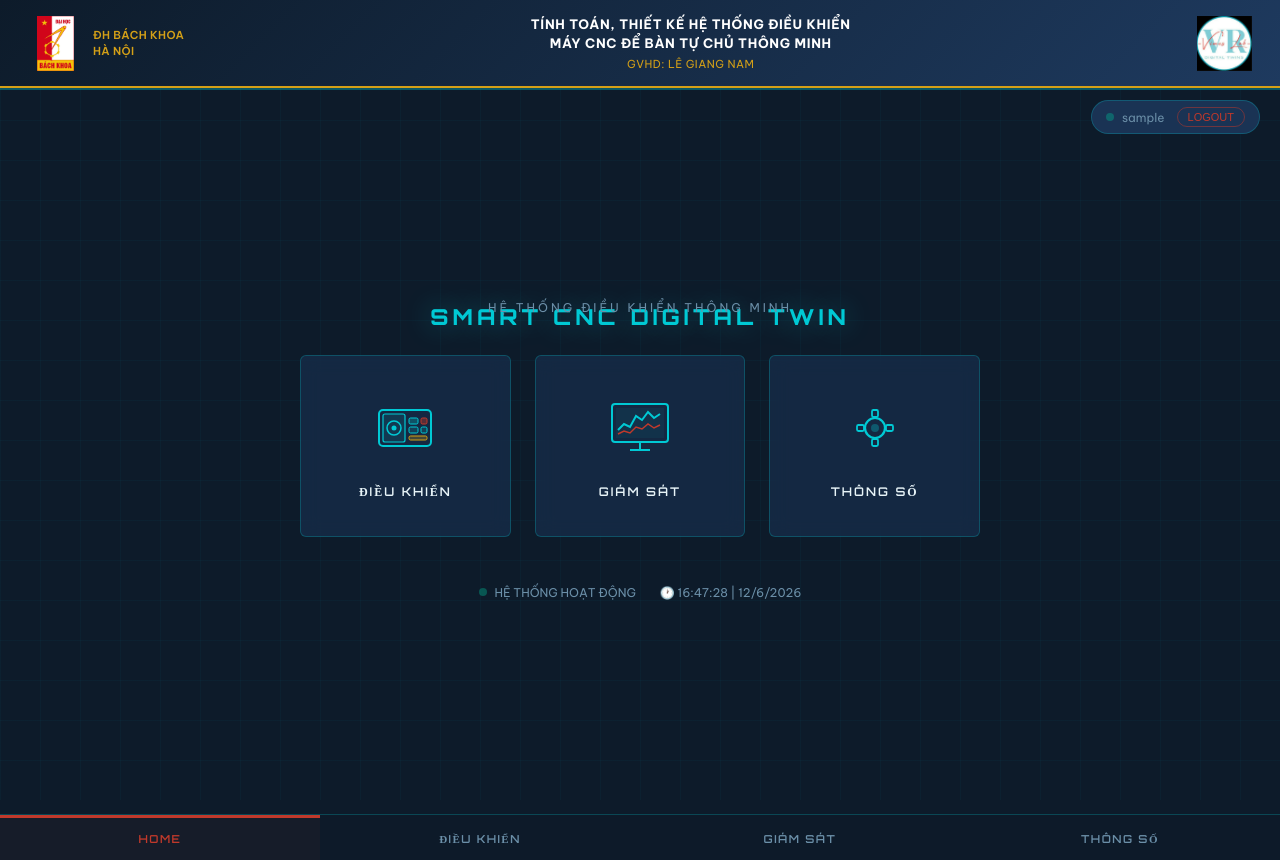
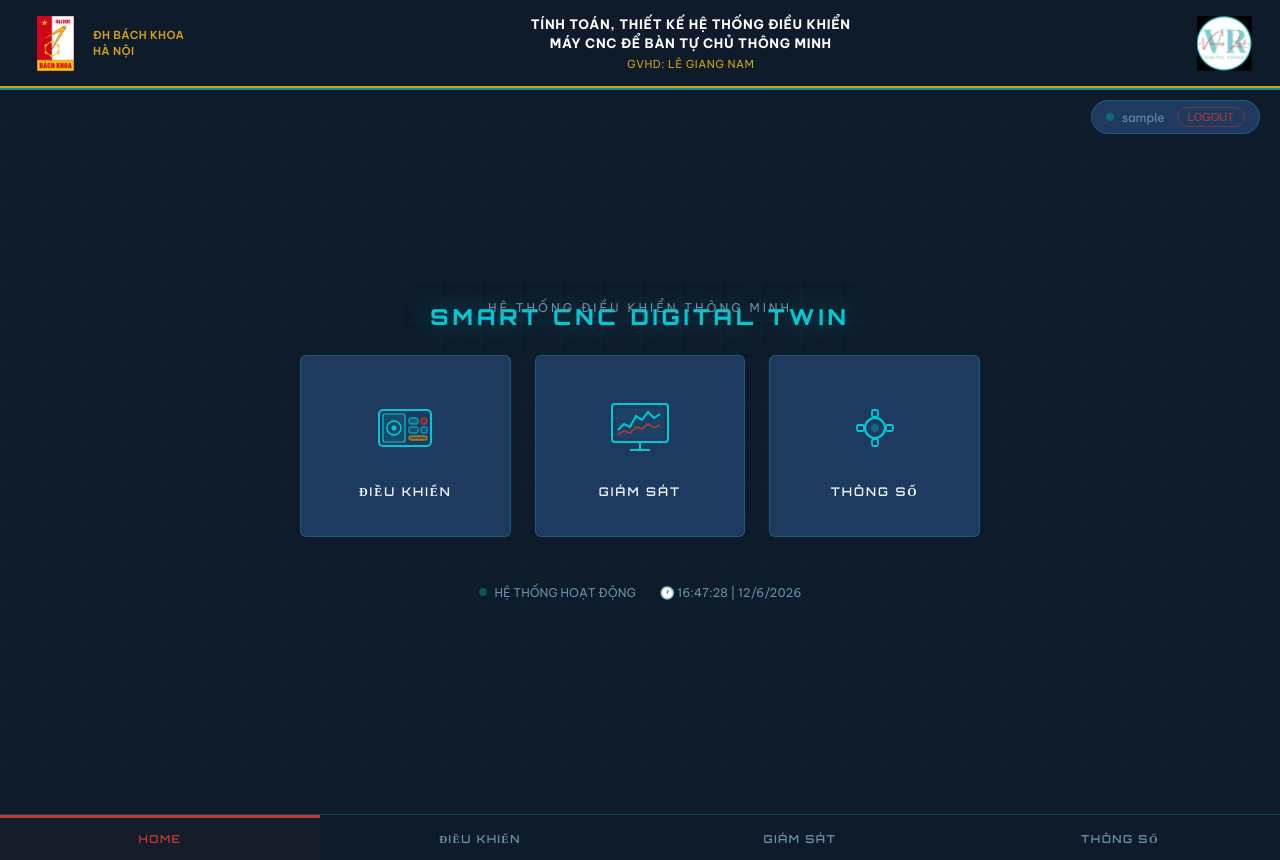
Before and after one commit to Shang-chi41/Global, a Flask app: page / in a window 1280 px wide. Run offline with Flask 3, Linux system fonts and the light colour scheme; the visitor is signed in with stand-in values (Sample User, id 1); data that the repository does not hold is empty.

Commit message:
Update base.html

```diff
--- a/templates/base.html
+++ b/templates/base.html
@@ -36,148 +36,231 @@
             pointer-events:none; z-index:0;
         }
 
-        /* HEADER */
+        /* ===== HEADER ===== */
         .header {
-            background:linear-gradient(135deg,#0d1b2a 0%,#1e3a5f 100%);
-            border-bottom:2px solid var(--gold);
-            padding:0 28px;
-            display:flex; align-items:center; justify-content:space-between;
-            height:88px; flex-shrink:0; position:relative; z-index:10;
+            background: var(--navy);
+            border-bottom: 2px solid var(--gold);
+            padding: 0 28px;
+            display: flex;
+            align-items: center;
+            justify-content: space-between;
+            height: 88px;
+            flex-shrink: 0;
+            position: relative;
+            z-index: 10;
         }
         .header::after {
-            content:''; position:absolute; bottom:-4px; left:0; right:0;
-            height:2px; background:var(--cyan); opacity:.35;
+            content: '';
+            position: absolute;
+            bottom: -4px;
+            left: 0;
+            right: 0;
+            height: 2px;
+            background: var(--cyan);
+            opacity: .7;
         }
 
-        .logo-bk { display:flex; align-items:center; gap:10px; }
+        .logo-bk { display: flex; align-items: center; gap: 10px; }
         .logo-bk-text {
-            font-size:11px; font-weight:600; color:var(--gold);
-            line-height:1.5; text-transform:uppercase; letter-spacing:.4px;
+            font-size: 11px;
+            font-weight: 600;
+            color: var(--gold);
+            line-height: 1.5;
+            text-transform: uppercase;
+            letter-spacing: .4px;
         }
-        .header-center { text-align:center; flex:1; padding:0 16px; }
+        .header-center { text-align: center; flex: 1; padding: 0 16px; }
         .header-center .main-title {
-            font-weight:700; font-size:13px; color:var(--white);
-            text-transform:uppercase; letter-spacing:.7px; line-height:1.45;
+            font-weight: 700;
+            font-size: 13px;
+            color: var(--white);
+            text-transform: uppercase;
+            letter-spacing: .7px;
+            line-height: 1.45;
         }
         .header-center .sub-title {
-            font-size:11px; color:var(--gold); margin-top:4px; letter-spacing:.5px;
+            font-size: 11px;
+            color: var(--gold);
+            margin-top: 4px;
+            letter-spacing: .5px;
         }
 
-        /* NAVBAR */
+        /* ===== NAVBAR ===== */
         .navbar {
-            background:rgba(13,27,42,.95);
-            border-top:1px solid var(--border);
-            display:flex;
-            flex-shrink:0;
-            margin-top:auto;
+            background: var(--navy);
+            border-top: 1px solid var(--border);
+            display: flex;
+            flex-shrink: 0;
+            margin-top: auto;
         }
         .nav-link {
-            flex:1; text-align:center; padding:14px 8px;
-            font-family:'Orbitron'; font-size:11px; font-weight:600;
-            letter-spacing:1.5px; color:#6b8fa8;
-            text-decoration:none; text-transform:uppercase;
-            border-top:3px solid transparent;
-            transition:.2s;
+            flex: 1;
+            text-align: center;
+            padding: 14px 8px;
+            font-family: 'Orbitron';
+            font-size: 11px;
+            font-weight: 600;
+            letter-spacing: 1.5px;
+            color: #6b8fa8;
+            text-decoration: none;
+            text-transform: uppercase;
+            border-top: 3px solid transparent;
+            transition: .2s;
         }
-        .nav-link:hover { color:var(--cyan); background:rgba(0,201,212,.05); }
+        .nav-link:hover {
+            color: var(--cyan);
+            background: rgba(0,201,212,.05);
+        }
         .nav-link.active {
-            color:var(--red);
-            border-top-color:var(--red);
-            background:rgba(192,57,43,.05);
+            color: var(--red);
+            border-top-color: var(--red);
+            background: rgba(192,57,43,.05);
         }
 
-        /* CONTENT */
+        /* ===== CONTENT ===== */
         .content {
-            flex:1; position:relative; z-index:1;
-            padding:32px 28px;
+            flex: 1;
+            position: relative;
+            z-index: 1;
+            padding: 32px 28px;
         }
 
-        /* HOME PAGE */
+        /* ===== HOME PAGE ===== */
         .home-wrapper {
-            display:flex; flex-direction:column;
-            align-items:center; justify-content:center;
-            min-height:calc(100vh - 88px - 50px);
-            gap:40px;
+            display: flex;
+            flex-direction: column;
+            align-items: center;
+            justify-content: center;
+            min-height: calc(100vh - 88px - 50px);
+            gap: 40px;
         }
 
         .home-title {
-            font-family:'Orbitron'; font-size:22px; font-weight:800;
-            color:var(--cyan); letter-spacing:4px; text-align:center;
-            text-shadow:0 0 30px rgba(0,201,212,.4);
-            animation:glowPulse 3s ease-in-out infinite;
+            font-family: 'Orbitron';
+            font-size: 22px;
+            font-weight: 800;
+            color: var(--cyan);
+            letter-spacing: 4px;
+            text-align: center;
+            text-shadow: 0 0 30px rgba(0,201,212,.4);
+            animation: glowPulse 3s ease-in-out infinite;
         }
         @keyframes glowPulse {
-            0%,100% { text-shadow:0 0 20px rgba(0,201,212,.3); }
-            50%      { text-shadow:0 0 40px rgba(0,201,212,.7); }
+            0%,100% { text-shadow: 0 0 20px rgba(0,201,212,.3); }
+            50%      { text-shadow: 0 0 40px rgba(0,201,212,.7); }
         }
         .home-subtitle {
-            font-size:12px; color:#6b8fa8; letter-spacing:3px;
-            text-align:center; margin-top:-30px;
+            font-size: 12px;
+            color: #6b8fa8;
+            letter-spacing: 3px;
+            text-align: center;
+            margin-top: -30px;
         }
 
         .menu-grid {
-            display:grid; grid-template-columns:repeat(3,1fr);
-            gap:24px; max-width:680px; width:100%;
+            display: grid;
+            grid-template-columns: repeat(3, 1fr);
+            gap: 24px;
+            max-width: 680px;
+            width: 100%;
         }
 
         .menu-card {
-            background:rgba(30,58,95,.45);
-            border:1px solid var(--border);
-            border-radius:6px; padding:36px 20px;
-            text-align:center; cursor:pointer;
-            text-decoration:none; color:var(--white);
-            display:flex; flex-direction:column;
-            align-items:center; gap:16px;
-            transition:.3s; position:relative; overflow:hidden;
-            backdrop-filter:blur(10px);
+            background: var(--steel);
+            border: 1px solid var(--border);
+            border-radius: 6px;
+            padding: 36px 20px;
+            text-align: center;
+            cursor: pointer;
+            text-decoration: none;
+            color: var(--white);
+            display: flex;
+            flex-direction: column;
+            align-items: center;
+            gap: 16px;
+            transition: .3s;
+            position: relative;
+            overflow: hidden;
+            backdrop-filter: blur(10px);
         }
         .menu-card::before {
-            content:''; position:absolute; inset:0;
-            background:linear-gradient(135deg, transparent 40%, rgba(0,201,212,.05));
-            opacity:0; transition:.3s;
+            content: '';
+            position: absolute;
+            inset: 0;
+            background: linear-gradient(135deg, transparent 40%, rgba(0,201,212,.05));
+            opacity: 0;
+            transition: .3s;
         }
-        .menu-card:hover { border-color:var(--cyan); transform:translateY(-4px);
-            box-shadow:0 12px 40px rgba(0,201,212,.15); }
-        .menu-card:hover::before { opacity:1; }
-        .menu-card:hover .card-icon { transform:scale(1.1); filter:drop-shadow(0 0 12px var(--cyan)); }
+        .menu-card:hover {
+            border-color: var(--cyan);
+            transform: translateY(-4px);
+            box-shadow: 0 12px 40px rgba(0,201,212,.15);
+        }
+        .menu-card:hover::before { opacity: 1; }
+        .menu-card:hover .card-icon { transform: scale(1.1); filter: drop-shadow(0 0 12px var(--cyan)); }
 
-        .card-icon { transition:.3s; }
+        .card-icon { transition: .3s; }
         .card-label {
-            font-family:'Orbitron'; font-size:12px; font-weight:600;
-            letter-spacing:2px; color:var(--light); text-transform:uppercase;
+            font-family: 'Orbitron';
+            font-size: 12px;
+            font-weight: 600;
+            letter-spacing: 2px;
+            color: var(--light);
+            text-transform: uppercase;
         }
 
         .menu-card::after {
-            content:''; position:absolute;
-            top:8px; right:8px; width:12px; height:12px;
-            border-top:2px solid var(--cyan); border-right:2px solid var(--cyan);
-            opacity:0; transition:.3s;
+            content: '';
+            position: absolute;
+            top: 8px;
+            right: 8px;
+            width: 12px;
+            height: 12px;
+            border-top: 2px solid var(--cyan);
+            border-right: 2px solid var(--cyan);
+            opacity: 0;
+            transition: .3s;
         }
-        .menu-card:hover::after { opacity:1; }
+        .menu-card:hover::after { opacity: 1; }
 
-        /* USER BADGE */
+        /* ===== USER BADGE ===== */
         .user-badge {
-            position:fixed; top:100px; right:20px;
-            background:rgba(30,58,95,.8);
-            border:1px solid var(--border);
-            border-radius:20px; padding:6px 14px;
-            font-size:12px; color:#6b8fa8;
-            display:flex; align-items:center; gap:8px;
-            z-index:20; backdrop-filter:blur(10px);
+            position: fixed;
+            top: 100px;
+            right: 20px;
+            background: var(--steel);
+            border: 1px solid var(--border);
+            border-radius: 20px;
+            padding: 6px 14px;
+            font-size: 12px;
+            color: #6b8fa8;
+            display: flex;
+            align-items: center;
+            gap: 8px;
+            z-index: 20;
+            backdrop-filter: blur(10px);
         }
         .user-dot {
-            width:8px; height:8px; border-radius:50%;
-            background:#00b894; animation:pulse 2s infinite;
+            width: 8px;
+            height: 8px;
+            border-radius: 50%;
+            background: #00b894;
+            animation: pulse 2s infinite;
         }
-        @keyframes pulse { 50%{opacity:.3} }
+        @keyframes pulse { 50% { opacity: .3 } }
 
         .logout-btn {
-            background:transparent; border:1px solid rgba(192,57,43,.5);
-            color:var(--red); font-size:11px; padding:3px 10px;
-            border-radius:10px; cursor:pointer;
-            transition:.2s; margin-left:4px;
+            background: transparent;
+            border: 1px solid rgba(192,57,43,.5);
+            color: var(--red);
+            font-size: 11px;
+            padding: 3px 10px;
+            border-radius: 10px;
+            cursor: pointer;
+            transition: .2s;
+            margin-left: 4px;
         }
-        .logout-btn:hover { background:var(--red); color:white; }
+        .logout-btn:hover { background: var(--red); color: white; }
     </style>
 </head>
 <body>
@@ -185,10 +268,7 @@
 <!-- HEADER -->
 <header class="header">
     <div class="logo-bk">
-        <img src="/static/images/hust_logo.png"
-     alt="ĐHBK Hà Nội"
-     style="width:55px;height:55px;object-fit:contain;"
-     onerror="this.src='https://via.placeholder.com/55x55?text=HUST'">
+        <img src="/static/images/hust_logo.png" alt="ĐHBK Hà Nội" style="width:55px;height:55px;object-fit:contain;" onerror="this.src='https://via.placeholder.com/55x55?text=HUST'">
         <div class="logo-bk-text">ĐH Bách Khoa<br>Hà Nội</div>
     </div>
     <div class="header-center">
@@ -310,10 +390,11 @@ function loadThemeFromLocal() {
     if (saved) {
         try {
             const theme = JSON.parse(saved);
-            document.documentElement.style.setProperty('--red', theme.red || '#c0392b');
-            document.documentElement.style.setProperty('--gold', theme.gold || '#d4a017');
-            document.documentElement.style.setProperty('--navy', theme.navy || '#0d1b2a');
-            document.documentElement.style.setProperty('--cyan', theme.cyan || '#00c9d4');
+            document.documentElement.style.setProperty('--navy', theme.headerBg || '#0d1b2a');
+            document.documentElement.style.setProperty('--steel', theme.sidebarBg || '#1e3a5f');
+            document.documentElement.style.setProperty('--cyan', theme.accentColor || '#00c9d4');
+            document.documentElement.style.setProperty('--border', theme.borderColor || 'rgba(0,201,212,0.25)');
+            document.documentElement.style.setProperty('--white', theme.textColor || '#ffffff');
             console.log('🎨 Theme loaded from localStorage');
         } catch(e) { console.error('Theme parse error:', e); }
     }
@@ -324,10 +405,11 @@ window.addEventListener('storage', (event) => {
     if (event.key === 'cnc_theme' && event.newValue) {
         try {
             const theme = JSON.parse(event.newValue);
-            document.documentElement.style.setProperty('--red', theme.red || '#c0392b');
-            document.documentElement.style.setProperty('--gold', theme.gold || '#d4a017');
-            document.documentElement.style.setProperty('--navy', theme.navy || '#0d1b2a');
-            document.documentElement.style.setProperty('--cyan', theme.cyan || '#00c9d4');
+            document.documentElement.style.setProperty('--navy', theme.headerBg || '#0d1b2a');
+            document.documentElement.style.setProperty('--steel', theme.sidebarBg || '#1e3a5f');
+            document.documentElement.style.setProperty('--cyan', theme.accentColor || '#00c9d4');
+            document.documentElement.style.setProperty('--border', theme.borderColor || 'rgba(0,201,212,0.25)');
+            document.documentElement.style.setProperty('--white', theme.textColor || '#ffffff');
             console.log('🎨 Theme updated from another tab');
         } catch(e) {}
     }
```
